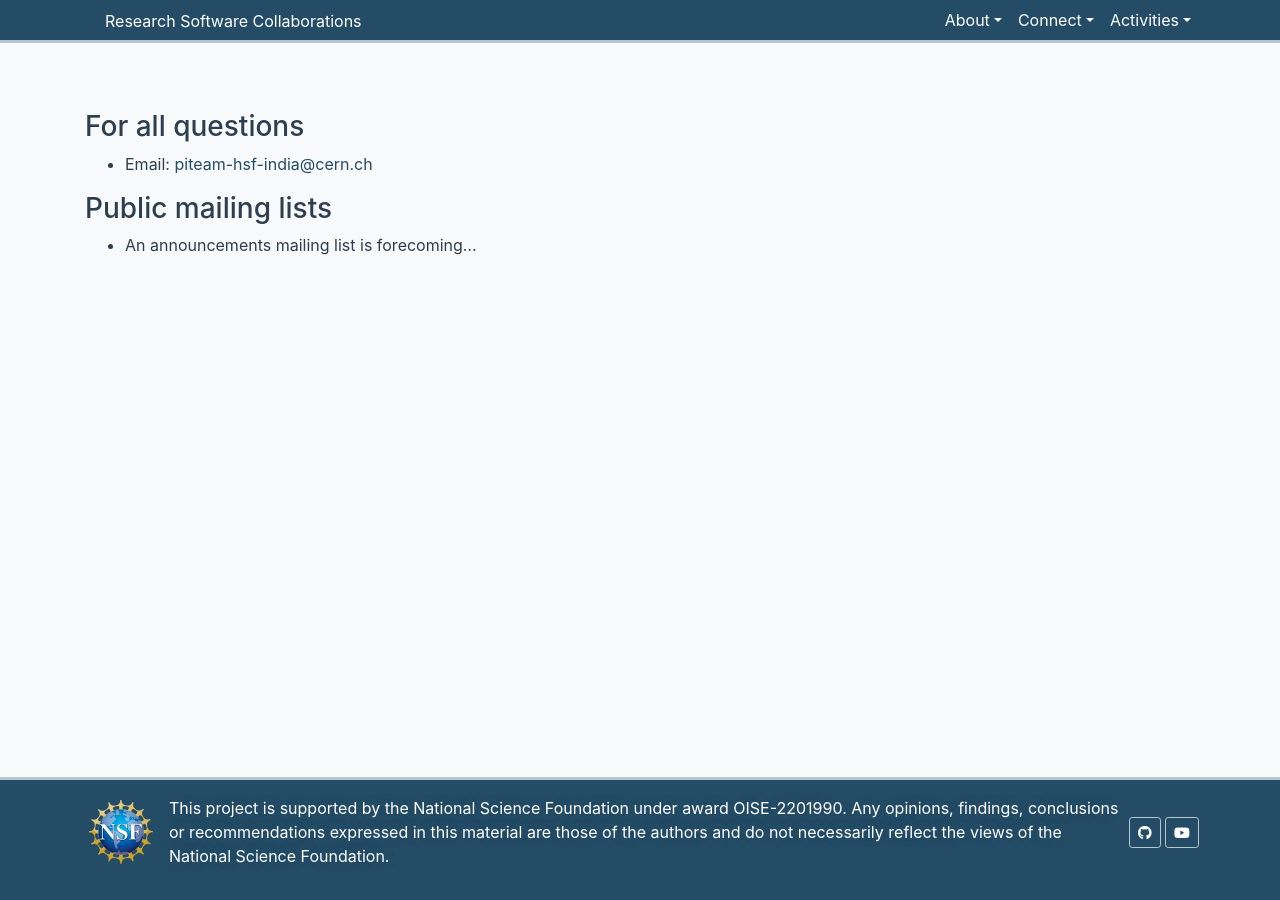
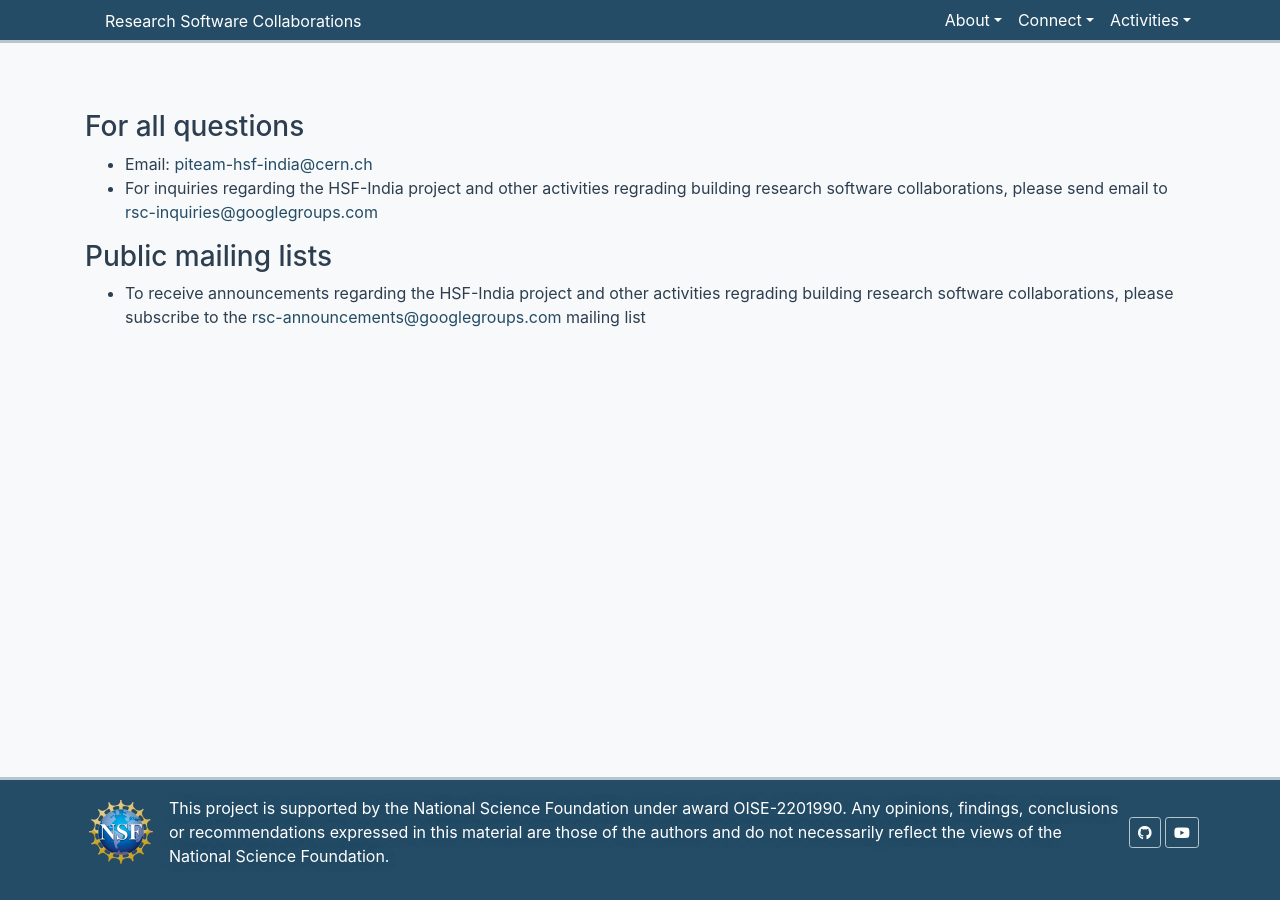
Before and after one commit to research-software-collaborations/research-software-collaborations.github.io, a Jekyll site: the page built from pages/contact.md, in a window 1280 px wide. Built offline with Jekyll 4.4.1, drawn with Linux system fonts in a browser that asks for light colours; cached includes are drawn as plain includes.

Commit message:
update contact page with new mailing lists

```diff
--- a/pages/contact.md
+++ b/pages/contact.md
@@ -6,6 +6,7 @@ title: Contact Information
 
 ### For all questions
   * Email: <mailto:piteam-hsf-india@cern.ch>
+  * For inquiries regarding the HSF-India project and other activities regrading building research software collaborations, please send email to [rsc-inquiries@googlegroups.com](mailto:rsc-inquiries@googlegroups.com)
 
 ### Public mailing lists
-  * An announcements mailing list is forecoming...
+  * To receive announcements regarding the HSF-India project and other activities regrading building research software collaborations, please subscribe to the [rsc-announcements@googlegroups.com](https://groups.google.com/g/rsc-announcements) mailing list
```
